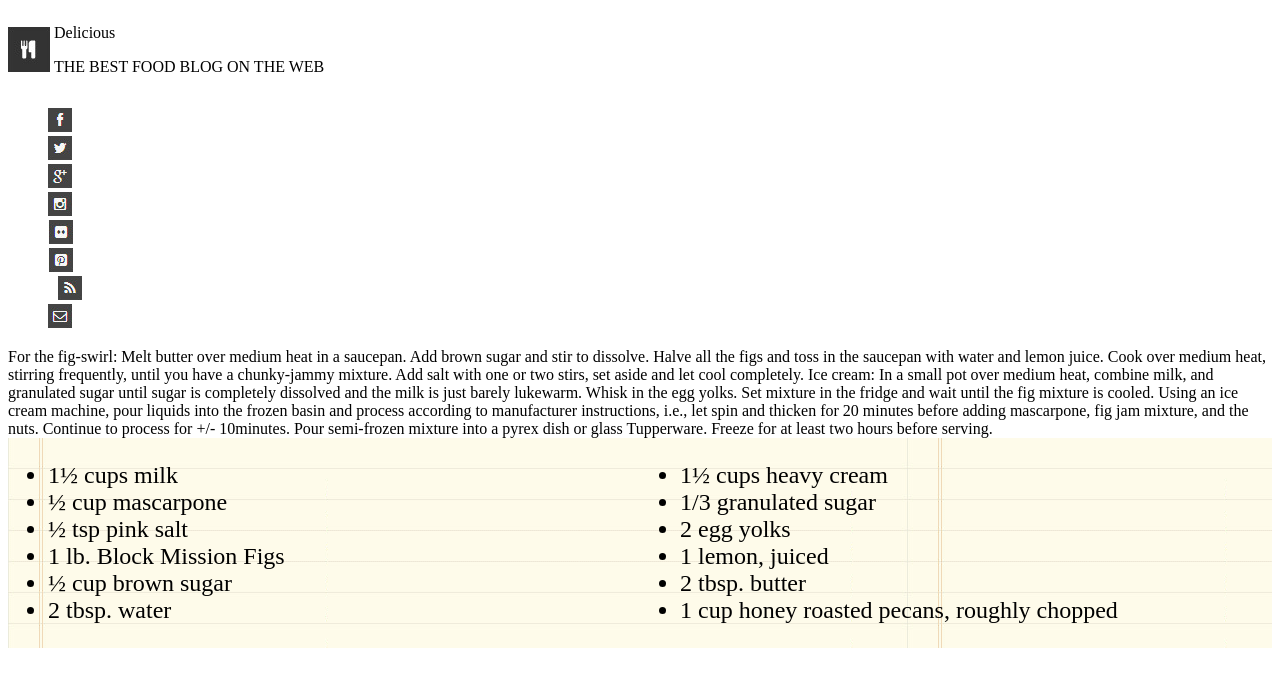
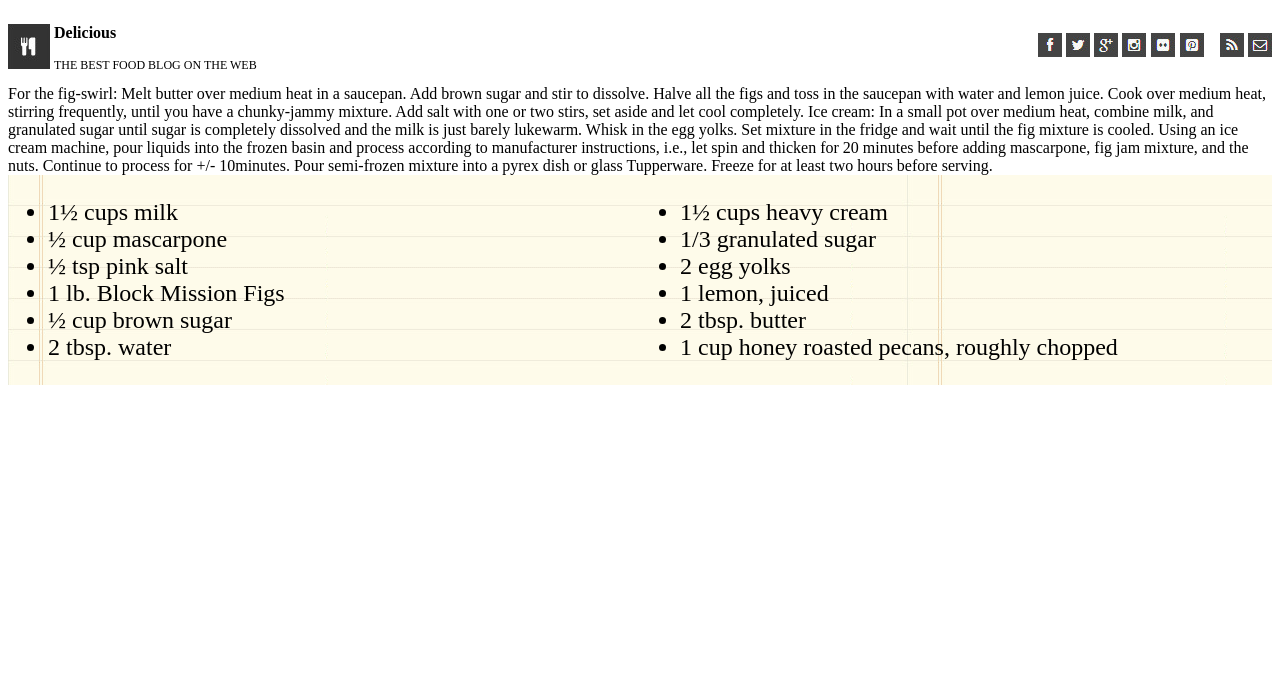
Before and after one commit to sethripman/chocolate-pizza, a plain HTML site: page index.html in a window 1280 px wide. Drawn offline with Linux system fonts and the light colour scheme.

Commit message:
finished header, moving to dividers

```diff
--- a/index.html
+++ b/index.html
@@ -12,26 +12,26 @@
 <body>
 
     <header>
-
-        <div class="left-head">
+        <div class="head-bar">
+        <section  class="left-head">
             <img src='./assets/logo.png'>
             <div class="left-head-text">
-                <p>Delicious</p>
-                <p>THE BEST FOOD BLOG ON THE WEB</p>
+                <p class="title">Delicious</p>
+                <p class="sub-title">THE BEST FOOD BLOG ON THE WEB</p>
             </div>
-        </div>
-        <div class="right-head">
+        </section>
+        <section class="right-head">
             <ul class="media-links-ul">
-                <li><img src="./assets/fb-icon.png"></li>
-                <li><img src="./assets/twit-icon.png"></li>
-                <li><img src="./assets/gp-icon.png"></li>
-                <li><img src="./assets/insta-icon.png"></li>
-                <li><img src="./assets/flic-icon.png"></li>
-                <li><img src="./assets/pint-icon.png"></li>
-
-                <li class="small-gap"><img src="./assets/rss-icon.png"></li>
-                <li><img src="./assets/mail-icon.png"></li>
+                <li class="media-li"><img src="./assets/fb-icon.png"></li>
+                <li class="media-li"><img src="./assets/twit-icon.png"></li>
+                <li class="media-li"><img src="./assets/gp-icon.png"></li>
+                <li class="media-li"><img src="./assets/insta-icon.png"></li>
+                <li class="media-li"><img src="./assets/flic-icon.png"></li>
+                <li class="media-li"><img src="./assets/pint-icon.png"></li>
+                <li class="small-gap, media-li">&nbsp;&nbsp;&nbsp;<img src="./assets/rss-icon.png"></li>
+                <li class="media-li"><img src="./assets/mail-icon.png"></li>
             </ul>
+        </section>
         </div>
     </header>
 
--- a/style.css
+++ b/style.css
@@ -1,18 +1,32 @@
+.head-bar {
+    display: flex;
+    justify-content: space-between;
+}
+
+.title {
+    align-items: flex-end;
+    font-weight: bold;
+}
+
+.sub-title {
+    font-size: .75em;
+}
+
 .left-head-text {
     display: inline-block;
 }
 
 .media-links-ul {
-    display: inline;
+    display: inline-block;
     list-style: none;
 }
 
-.small-gap {
-    margin-left: 10px;
+.media-li {
+    display: inline;
 }
 
 .right-head {
-    display: inline-flex;
+    display: flex;
     justify-content: right;
     align-items: center;
 }
```
